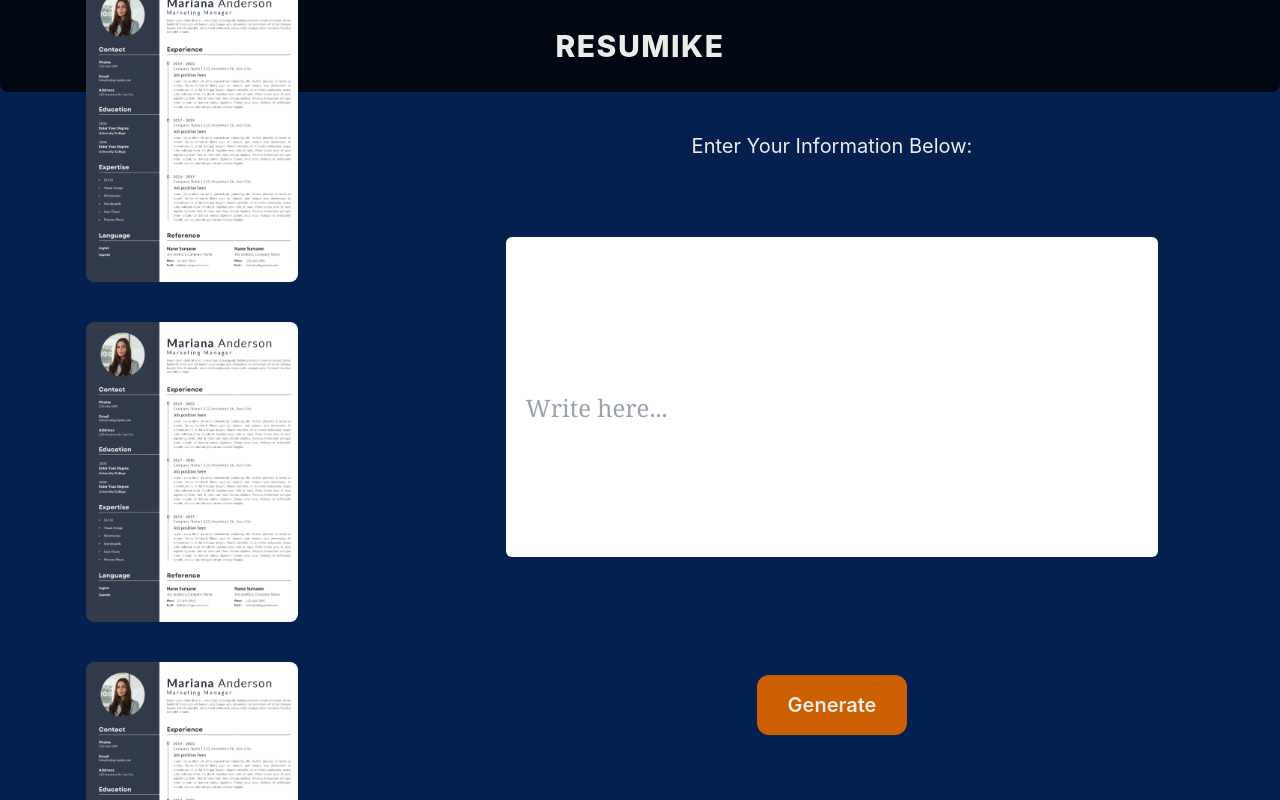
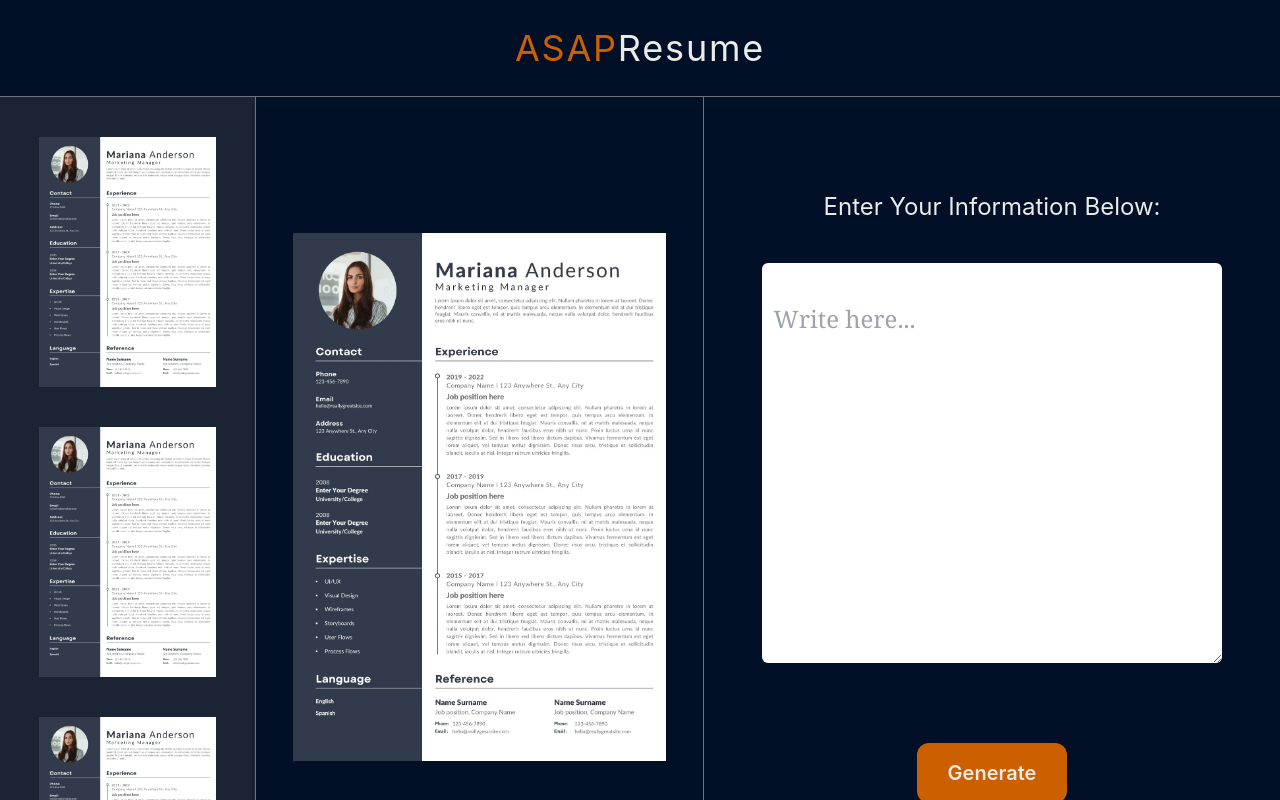
Before and after one commit to NSP909/instantResume, a React (Create React App) app in the folder ResumeBuild/reactapp/: page / in a window 1280 px wide. Shown: the top 800 px of the page. Built offline with nearby package versions, Linux system fonts and the light colour scheme; no server answers.

Commit message:
added new template

```diff
--- a/ResumeBuild/reactapp/src/App.css
+++ b/ResumeBuild/reactapp/src/App.css
@@ -3,10 +3,10 @@
 @tailwind utilities;
 
 /* *{
-  border: 1px solid white;
+  border: 1px solid orange;
 } */
 
 body{
-  background-color: #04204E;
+  /* background-color: #04204E; */
   color: #EBEBEA
 }
--- a/ResumeBuild/reactapp/src/App.js
+++ b/ResumeBuild/reactapp/src/App.js
@@ -1,37 +1,75 @@
-import './App.css';
-import { useState } from 'react'
-import { sendMsgtoOpenAI } from './OpenAi';
+import "./App.css";
+import { useState } from "react";
+import { sendMsgtoOpenAI } from "./OpenAi";
+import OPENAI_API_KEY from "./apiKey";
+
 function App() {
   return (
     <div className="App">
-      <Header/>
-      <Main/>
+      <Header />
+      <Main />
     </div>
   );
 }
 
-
-function Header(){
-  return(
-    <header className = 'p-7 bg-headerColor rounded-b-lg'>
-        <h1 className='text-center text-3xl font-extrabold tracking-wider font-["Nunito Sans"] text-textColor'>RESUMIKE</h1>
+function Header() {
+  return (
+    <header className="p-7 bg-headerColor border-b-gray-500 border-b-[1px]">
+      <h1 className='text-center text-4xl tracking-wider font-["Nunito Sans"] text-textColor'>
+        <p className="inline text-secondary">ASAP</p>Resume
+      </h1>
     </header>
-  )
+  );
 }
 
-function Main(){
-  return(
-    <div className='flex'>
-      <Template/>
-      <FreeWrite/>
+function Main() {
+  return (
+    <div className="grid grid-cols-[20%_,35%_,45%] bg-headerColor w-[100vw] h-[100dvh]">
+      <Template />
+      <PdfView />
+      <FreeWrite />
+    </div>
+  );
+}
 
+function Template() {
+  return (
+    <div className="flex flex-col items-center pt-10 gap-10 max-w-[100%] overflow-scroll scrollable-element will-change-scroll bg-[#1A2433] border-r-gray-500 border-r-[1px] sm:px-2">
+      <img
+        src="./images/1131w-f5JNR-K5jjw.webp"
+        className="h-[250px] w-auto hover:border-secondary hover:border-4"
+      />
+      <img
+        src="./images/1131w-f5JNR-K5jjw.webp"
+        className="h-[250px] hover:border-secondary hover:border-4"
+      />
+      <img
+        src="./images/1131w-f5JNR-K5jjw.webp"
+        className="h-[250px] hover:border-secondary hover:border-4"
+      />
+      <img
+        src="./images/1131w-f5JNR-K5jjw.webp"
+        className="h-[250px] hover:border-secondary hover:border-4"
+      />
+      <img
+        src="./images/1131w-f5JNR-K5jjw.webp"
+        className="h-[250px] hover:border-secondary hover:border-4"
+      />
     </div>
-  )
+  );
+}
+
+function PdfView() {
+  return (
+    <div className="flex items-center justify-center border-r-gray-500 border-r-[1px]">
+      <img src="./images/1131w-f5JNR-K5jjw.webp" className="max-h-[70vh] p-4" />
+    </div>
+  );
 }
 
 function FreeWrite() {
   const [input, setinput] = useState("");
-  const apiKey = "";
+  const apiKey = OPENAI_API_KEY;
 
   const handleChange = (e) => {
     setinput(e.target.value);
@@ -40,47 +78,36 @@
   const handleSend = async () => {
     console.log("Input:", input); // Check if input is captured correctly
     sendMsgtoOpenAI(input, apiKey)
-    .then(response => {
-        console.log('Response from AI:', response);
+      .then((response) => {
+        console.log("Response from AI:", response);
         // Handle the response here
       })
-    .catch(error => {
-        console.error('Error:', error);
+      .catch((error) => {
+        console.error("Error", error);
         // Handle errors here
       });
   };
 
   return (
-    <div className='flex flex-col gap-10 w-[80%] sticky top-0 justify-center p-10'>
-      <p className='text-center text-xl'>Enter Your Information Below:</p>
+    <div className="flex flex-col gap-10 justify-center items-center ">
+      <p className="text-center text-2xl">Enter Your Information Below:</p>
 
-        <input type="text"
-          className='m-auto rounded-md w-[80%] h-[40vh] indent-5 text-2xl pt-5 text-headerColor font-serif'
+      <textarea
+        type="text"
+        className="rounded-md w-[80%] h-[50%] indent-3 text-2xl text-headerColor font-serif pt-10"
         id="freeWrite"
         placeholder="Write here..."
         value={input}
         onChange={handleChange}
       />
       <button
-          className='mt-10 rounded-xl w-[150px] h-[60px] m-auto text-xl bg-secondary text-textColor font-semibold hover:bg-[#1abc9c]'
+        className="mt-10 rounded-xl w-[80px] text-sm h-[50px] md:w-[150px] md:h-[60px] md:text-xl bg-secondary text-textColor font-semibold hover:bg-[#1abc9c]"
         onClick={handleSend}
       >
         Generate
       </button>
-
     </div>
   );
 }
 
-
-function Template(){
-  return(
-    <div className='flex justify-center items-center flex-col pt-10 gap-10 h-[90vh] min-w-[30vw] '>
-      <img src="./images/1131w-f5JNR-K5jjw.webp" className='h-[300px] rounded-lg hover:border-secondary hover:border-4'/>
-      <img src="./images/1131w-f5JNR-K5jjw.webp" className='h-[300px] rounded-lg hover:border-secondary hover:border-4'/>
-      <img src="./images/1131w-f5JNR-K5jjw.webp" className='h-[300px] rounded-lg hover:border-secondary hover:border-4'/>
-    </div>
-  )
-}
-
 export default App;
--- a/ResumeBuild/reactapp/tailwind.config.js
+++ b/ResumeBuild/reactapp/tailwind.config.js
@@ -7,8 +7,8 @@
     extend: {
       colors:{
         textColor: '#EBEBEA',
-        headerColor: "#010814",
-        primary: "#021027",
+        headerColor: "#021027",
+        primary: "#02183C",
         secondary: "#CC5F00"
       }
     },
```
Also changed, not shown: 1 other file (tests, documents, lock files or other folders). Lines whose indentation alone changed are shown as unchanged.
